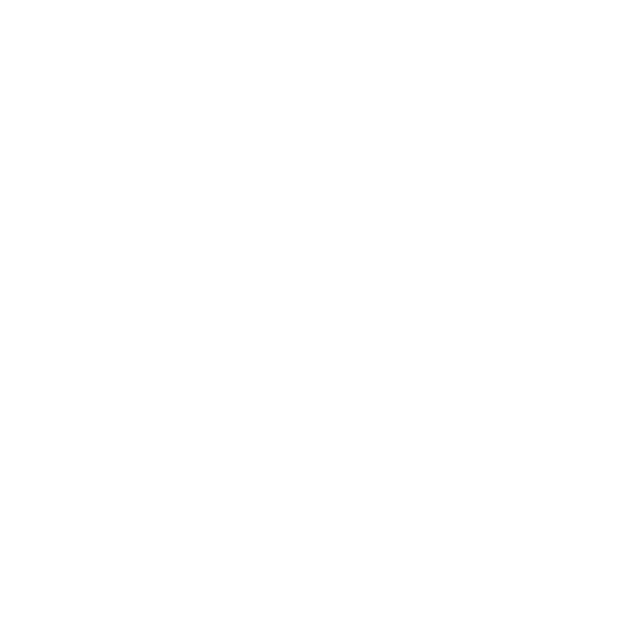
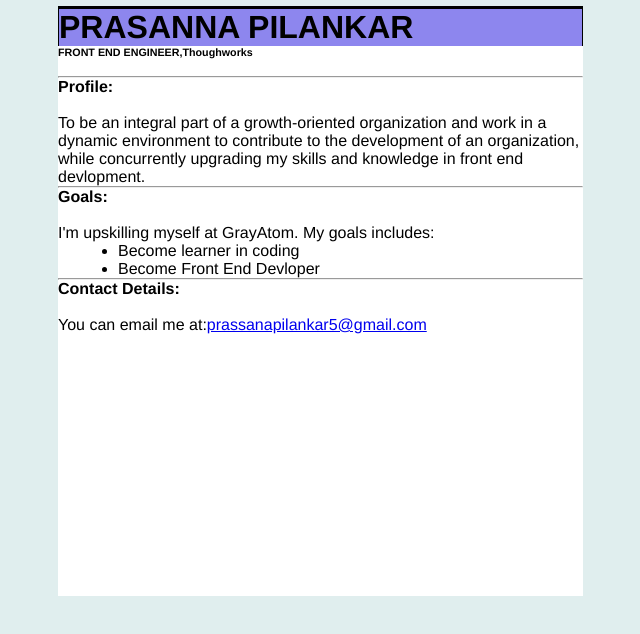
Before and after one commit to prassanapilankar5/personal-portfolio-page, a plain HTML site: page index.html in a window 1280 px wide. Shown: the whole page, without its empty margins (287-927 px from the left). Drawn offline with Linux system fonts and the light colour scheme.

Commit message:
Add files via upload

```diff
--- a/index.html
+++ b/index.html
@@ -1 +1,29 @@
 <!-- Add your HTML Code here -->
+<html>
+<head>
+<title>Resume</title>
+<link href="style.css" rel="stylesheet">
+</head>
+<div class="profileBody">
+<body>
+<h1>PRASANNA PILANKAR</h1>
+<h6>FRONT END ENGINEER,Thoughworks</h6></br>
+<hr>
+<strong>Profile:</strong></br>
+<br>
+<p>To be an integral part of a growth-oriented organization and work in a dynamic environment to contribute to the development of an organization, while concurrently upgrading my skills and knowledge in front end devlopment.</p>
+<hr>
+<strong>Goals:</strong></br>
+<br>
+<p>I'm upskilling myself at GrayAtom. My goals includes:</p>
+<ul>
+<li>Become learner in coding</li>
+<li>Become Front End Devloper</li>
+</ul>
+<hr>
+<strong>Contact Details:</strong></br>
+<br>
+<p>You can email me at:<a href="prassanapilankar5@gmail.com">prassanapilankar5@gmail.com</a></p>
+</div>
+</body>
+</html>
--- a/style.css
+++ b/style.css
@@ -1 +1,55 @@
 /* Add your CSS code here */
+* {
+    font-family: Helvetica, Arial, sans-serif;
+    max-width: 700px;
+    margin: auto;
+
+  }
+
+body {
+      min-width: 500px;
+      background-color: #e0eeee;
+
+  }
+  .profileBody {
+    display: inline-block;
+    background-color: white;
+    margin-top: 6px;
+    margin-left: 55px;
+    width: 75%;
+    height: 590px;
+  }
+h1
+{
+    border-top: 3px solid black;
+    border-left: 1px solid black;
+    border-right: 1px solid black;
+    background-color:rgb(141, 134, 238);
+}
+h2{
+    border-bottom: 5px solid black;
+    border-left: 1px solid black;
+    border-right: 1px solid black;
+    font-size: 18px;
+    background-color:rgb(141, 134, 238);
+}
+ul
+{
+    margin-left: 20px;
+}
+ol
+{
+    margin-left: -91px;
+}
+img
+{
+    margin-top: 50px;
+    width: 300px;
+    height: 200px;
+    margin-left: 20px;
+
+}
+footer
+{
+    background-color:rgb(141, 134, 238);
+}
```
